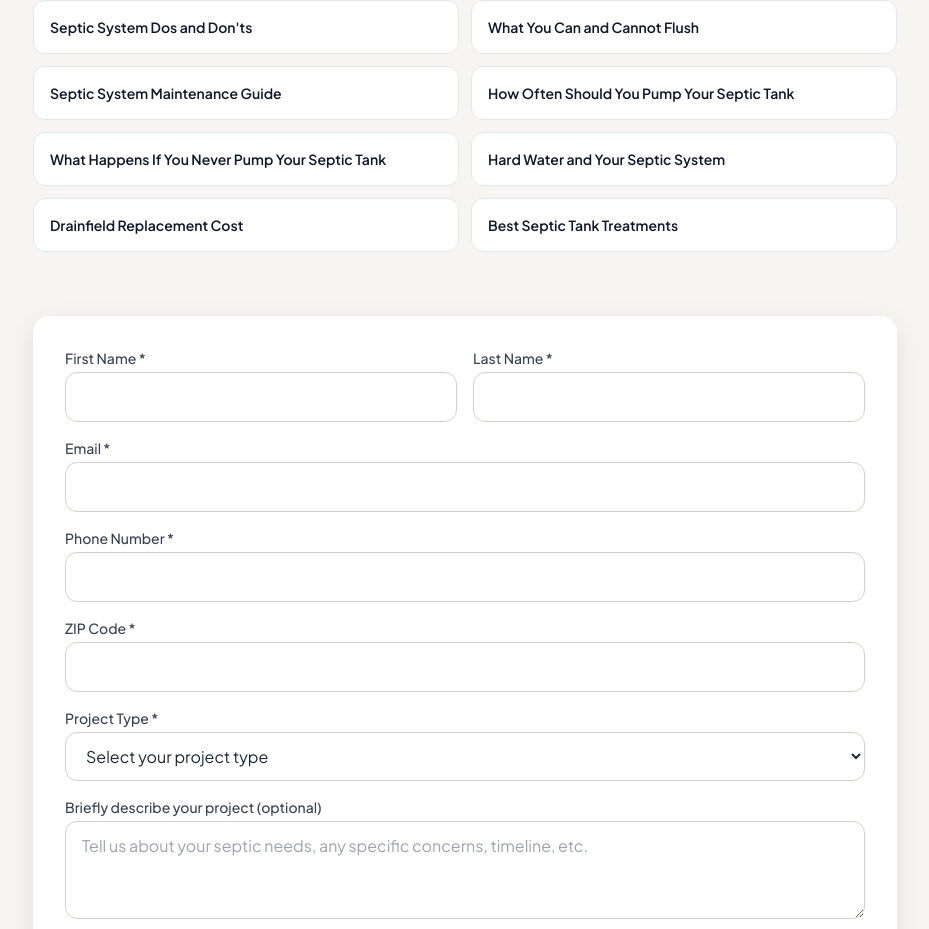
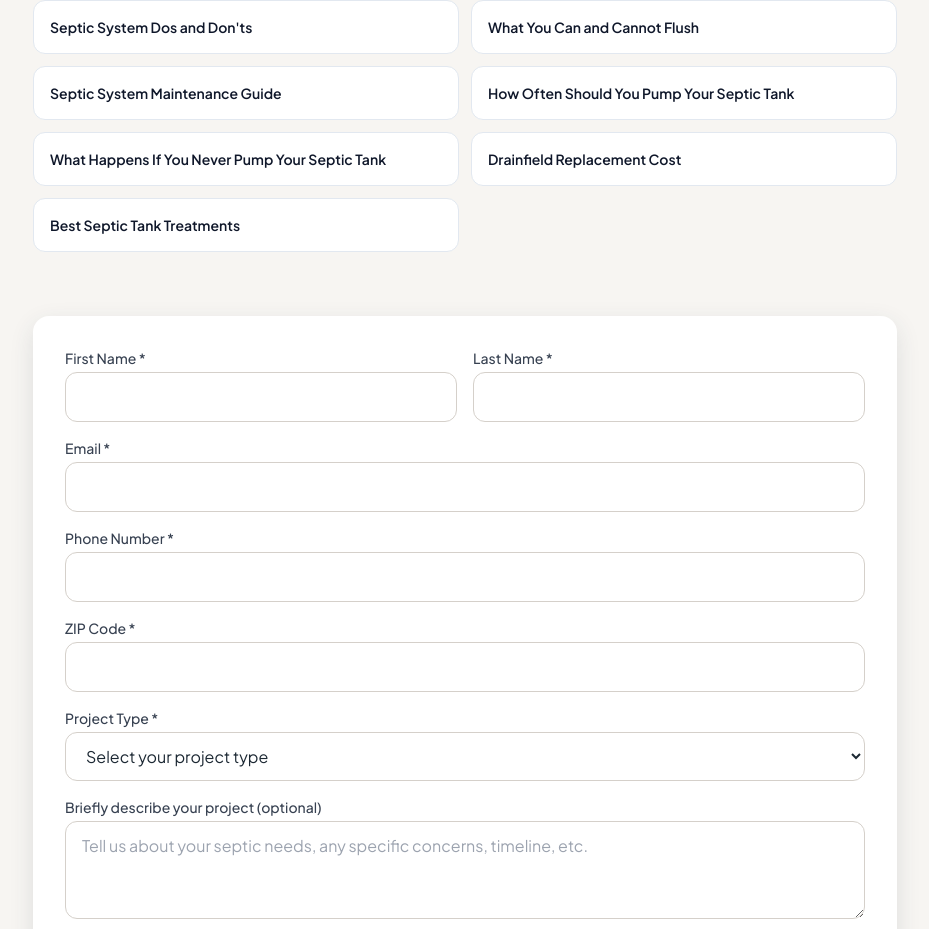
Before and after one commit to thebasementguide2026/theseptic.guide-, a Next.js app: page /reviews/best-septic-safe-dishwasher-detergent in a window 1280 px wide. Shown: the part 10538-11467 px from the top of the page, without its empty margins (175-1104 px from the left). Built offline with nearby package versions, Linux system fonts and the light colour scheme.

Commit message:
fix: remove broken hard-water-septic-system link from dishwasher detergent page

```diff
--- a/app/reviews/best-septic-safe-dishwasher-detergent/page.tsx
+++ b/app/reviews/best-septic-safe-dishwasher-detergent/page.tsx
@@ -622,9 +622,6 @@ export default function BestDishwasherDetergent() {
             <Link href='/articles/what-happens-if-you-never-pump-septic-tank' className='block bg-white border border-slate-200 rounded-lg p-4 hover:border-amber-300 transition-colors'>
               <p className='font-semibold text-slate-900 text-sm'>What Happens If You Never Pump Your Septic Tank</p>
             </Link>
-            <Link href='/guides/hard-water-septic-system' className='block bg-white border border-slate-200 rounded-lg p-4 hover:border-amber-300 transition-colors'>
-              <p className='font-semibold text-slate-900 text-sm'>Hard Water and Your Septic System</p>
-            </Link>
             <Link href='/cost-guides/drainfield-replacement-cost' className='block bg-white border border-slate-200 rounded-lg p-4 hover:border-amber-300 transition-colors'>
               <p className='font-semibold text-slate-900 text-sm'>Drainfield Replacement Cost</p>
             </Link>
```
